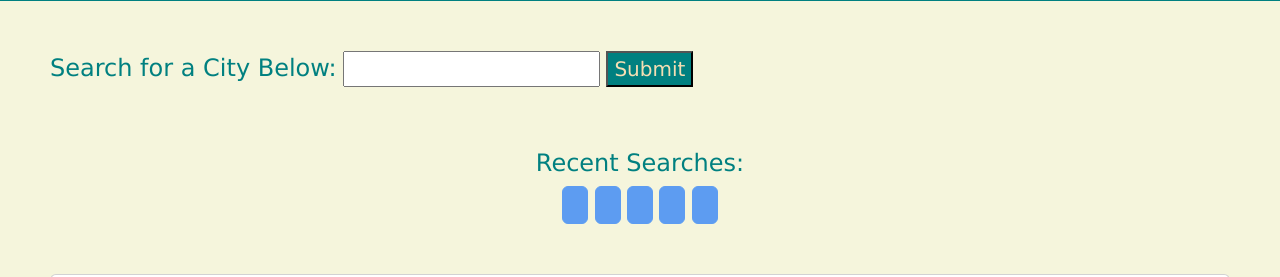
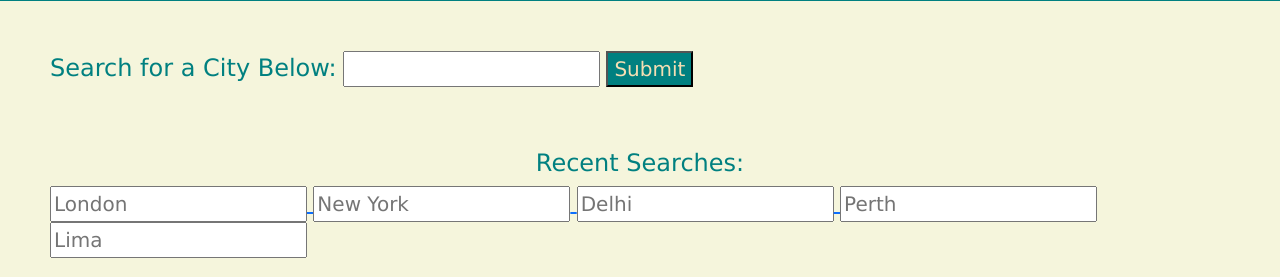
Before and after one commit to thebeccycode/world-wide-weather-API-ch8, a plain HTML site: page index.html in a window 1280 px wide. Shown: the part 71-348 px from the top of the page. Drawn offline with nearby package versions, Linux system fonts and the light colour scheme; no server answers.

Commit message:
minor changes

```diff
--- a/index.html
+++ b/index.html
@@ -30,15 +30,26 @@
 
   <div id="recent-search-container">
     <h4>Recent Searches:</h4>
-      <a href="#" tabindex="-1" class="btn btn-primary disabled placeholder col-1" aria-hidden="true" id="recentone historybtn"></a>
+      <a href="#" id="recentone historybtn">
+        <input type="text" id="recentsearch1" placeholder="London"/>
+      </a>
 
-      <a href="#" tabindex="-1" class="btn btn-primary disabled placeholder col-1" aria-hidden="true" id="recenttwo historybtn"></a>
+      <a href="#" id="recenttwo historybtn">
+        <input type="text" id="recentsearch2" placeholder="New York"/>
+      </a>
 
-      <a href="#" tabindex="-1" class="btn btn-primary disabled placeholder col-1" aria-hidden="true" recentthree historybtn></a>
+      <a href="#" id="recentthree historybtn">
+        <input type="text" id="recentsearch3" placeholder="Delhi"/>
+      </a>
 
-      <a href="#" tabindex="-1" class="btn btn-primary disabled placeholder col-1" aria-hidden="true" recentfour historybtn></a>
+      <a href="#" id="recentfour historybtn">
+        <input type="text" id="recentsearch4" placeholder="Perth"/>
+      </a>
 
-      <a href="#" tabindex="-1" class="btn btn-primary disabled placeholder col-1" aria-hidden="true" recentfive historybtn></a>
+      <a href="#" id="recentfive historybtn">
+        <input type="text" id="recentsearch5" placeholder="Lima"/>
+      </a>
+
   </div>
 
 
```
